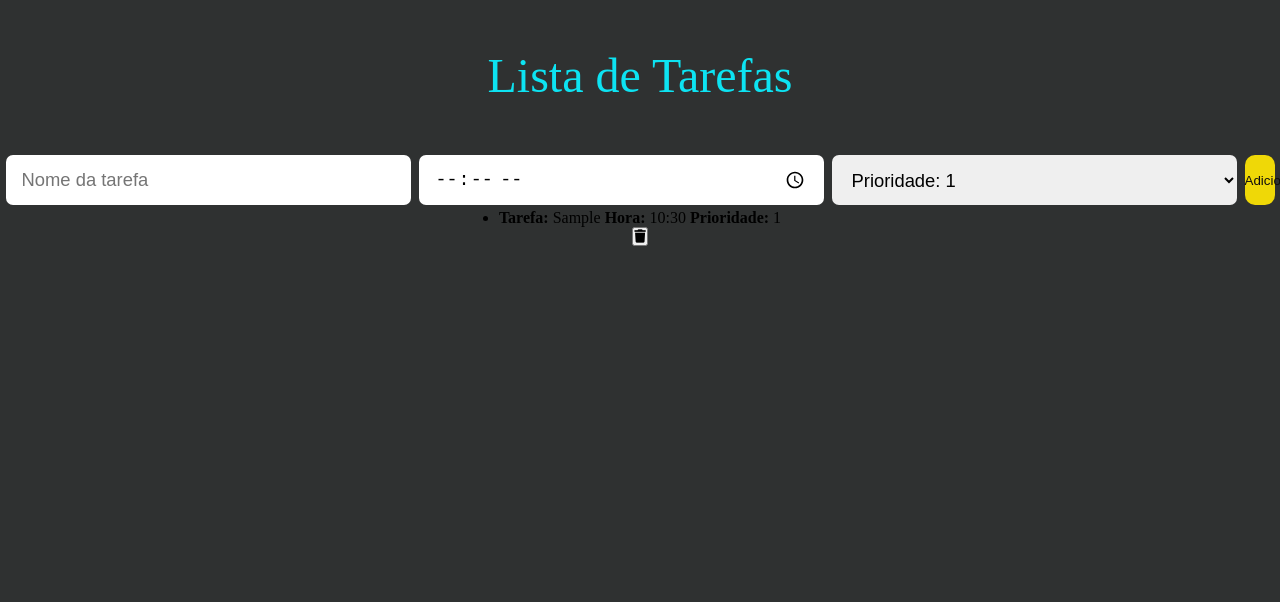
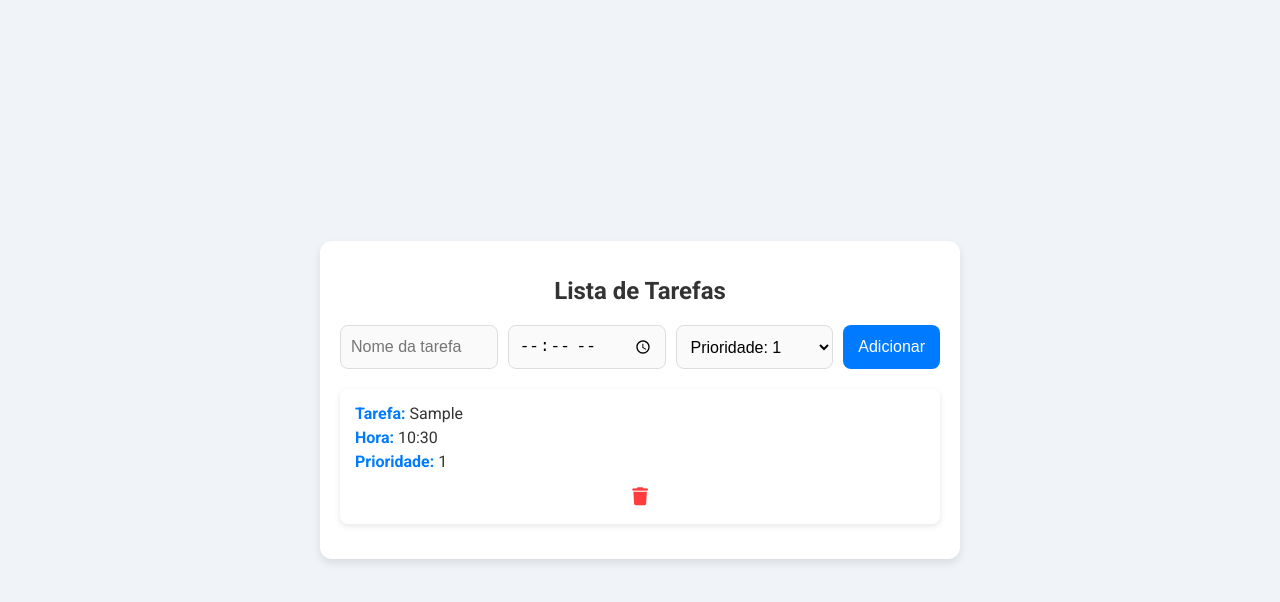
Before and after one commit to Luisbarbosa17/Atividades-Infinity-School-, a plain HTML site: page Lista-de-Tarefas-main/index.html in a window 1280 px wide. Both pictures are taken after typing "Sample", "10:30" into the empty fields and a click on the button "Adicionar". Drawn offline with Linux system fonts and the light colour scheme.

Commit message:
Update styles.css
Novo Esquema de Cores

```diff
--- a/Lista-de-Tarefas-main/styles.css
+++ b/Lista-de-Tarefas-main/styles.css
@@ -1,106 +1,106 @@
-* {
+body {
+  font-family: 'Roboto', sans-serif;
+  margin: 0;
   padding: 0;
-  margin: 0;
-  box-sizing: border-box;
+  background-color: #f0f4f8;
+  display: flex;
+  justify-content: center;
+  align-items: center;
+  height: 100vh;
 }
 
-body {
-  height: 100%;
-
-  background-color: rgb(47, 49, 49);
+.container {
+  width: 100%;
+  max-width: 600px;
+  background: #ffffff;
+  padding: 20px;
+  border-radius: 12px;
+  box-shadow: 0 4px 8px rgba(0, 0, 0, 0.1);
 }
 
 h1 {
-  color: #0de3f2;
-  font-size: 3rem;
-  font-weight: 50;
   text-align: center;
-  margin: 1rem 0 3rem;
-  font-family: 'Hind' sans-serif;
-}
-.titulo {
-  color: rgb(246, 248, 247);
-  text-transform: uppercase;
-  font-weight: 800;
+  margin-bottom: 20px;
+  color: #333;
+  font-size: 24px;
+  font-weight: 700;
 }
 
 .input-div {
   display: flex;
-  justify-content: center;
-  align-items: center;
+  flex-wrap: wrap;
+  gap: 10px;
+  margin-bottom: 20px;
 }
 
 .input {
-  padding: 0.5rem 1rem;
+  padding: 10px;
+  font-size: 16px;
+  border: 1px solid #ddd;
+  border-radius: 8px;
+  flex: 1;
+  min-width: 120px;
+  background-color: #fafafa;
+}
+
+.input:focus {
+  border-color: #007bff;
   outline: none;
+}
+
+.add {
+  background-color: #007bff;
   border: none;
-  height: 50px;
-  border-radius: 7px;
-  width: 405px;
-  margin: 0.25rem;
-  transition: .5s;
-  font-size: 1.15rem;
+  color: #fff;
+  padding: 10px 15px;
+  border-radius: 8px;
+  cursor: pointer;
+  font-size: 16px;
+  transition: background-color 0.3s;
 }
 
 .add:hover {
-  opacity: 0.7;
+  background-color: #0056b3;
 }
 
-.add {
-
-  outline: none;
-  border: none;
-  height: 50px;
-  border-radius: 10px;
-  width: 30px;
-  background-color: rgb(239, 216, 7);
-  color: rgb(16, 14, 14);
-  cursor: pointer;
-  transition: .5s;
-  margin: 0.25rem;
+.task-list {
+  list-style: none;
+  padding: 0;
+  margin: 0;
 }
 
-.container {
+.task-item {
   display: flex;
   flex-direction: column;
-  justify-content: center;
-  align-items: center;
-  text-align: center;
-  margin-top: 2rem;
+  background-color: #ffffff;
+  padding: 15px;
+  margin-bottom: 15px;
+  border-radius: 8px;
+  box-shadow: 0 2px 6px rgba(0, 0, 0, 0.1);
 }
 
-.item {
-  padding: 0.5rem;
-  border-bottom: 4px solid #3fe9ff;
-  margin-bottom: 1.5rem;
+.task-info {
+  margin-bottom: 10px;
 }
 
-.item-input {
-  background: none;
-  outline: none;
-  border: none;
-  color: #fff;
-  font-size: 2.4rem;
-  width: 600px;
-}
-.editar {
-  background: none;
-  outline: none;
-  border: none;
-  color:  rgb(239, 216, 7);
-  font-size: 1.4rem;
-  font-family: 'Hind', sans-serif;
-  margin: 0.5rem;
-  cursor: pointer;
+.task-info span {
+  display: block;
+  margin-bottom: 5px;
+  color: #333;
 }
 
-.remover {
+.task-info span strong {
+  color: #007bff;
+}
+
+.task-item button {
   background: none;
-  outline: none;
   border: none;
-  color: rgb(235, 65, 14);
-  font-size: 1.4rem;
-  font-family: 'Hind', sans-serif;
+  color: #ff3b3b;
   cursor: pointer;
+  font-size: 18px;
+}
 
+.task-item button:hover {
+  color: #e60000;
 }
```
